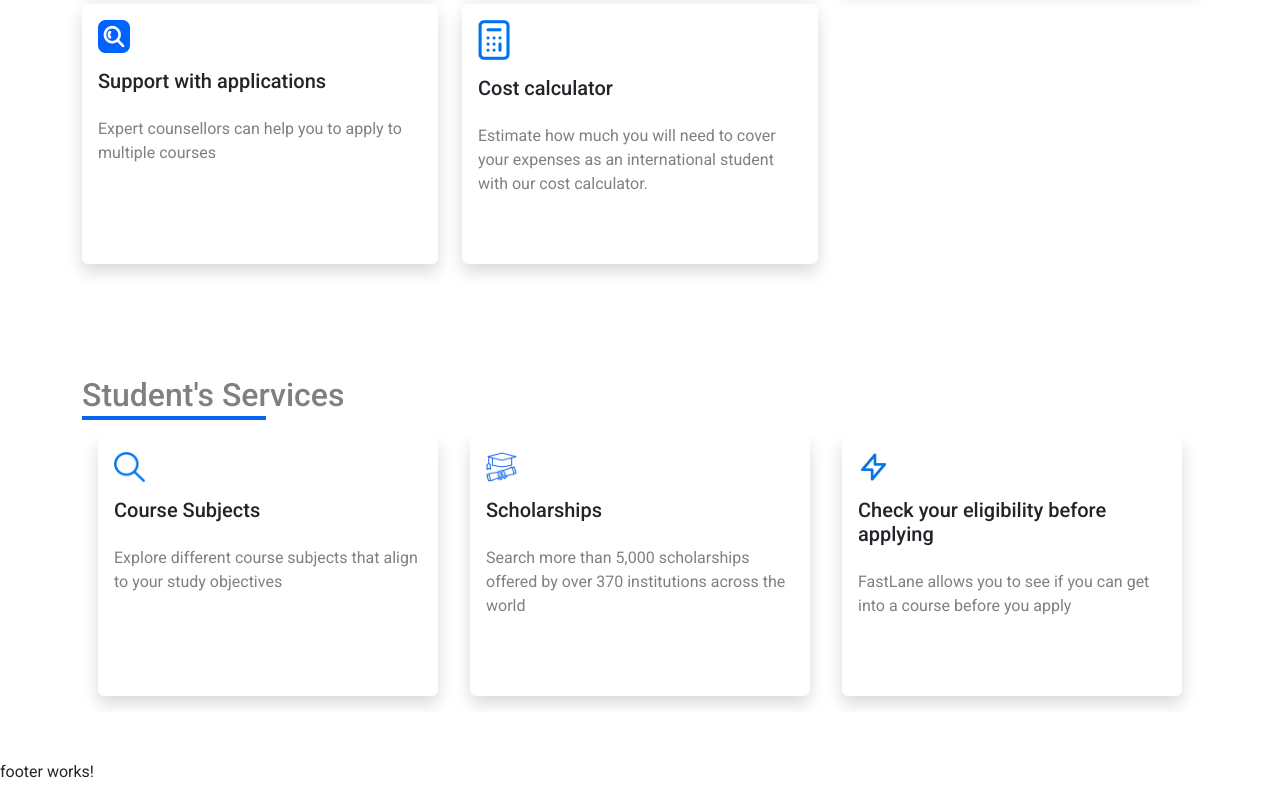
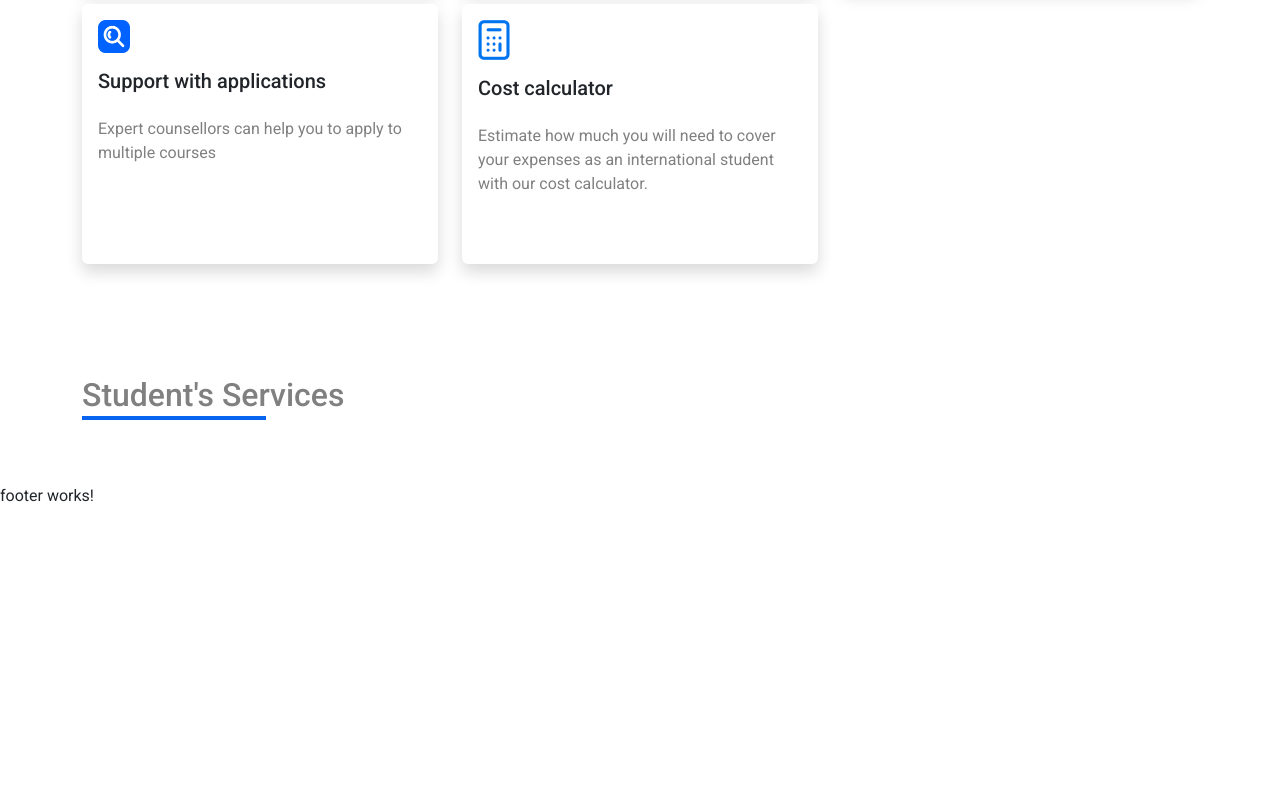
Before and after one commit to chandan3095/consultancy_angular, an Angular app: page / in a window 1280 px wide. Shown: the part 2473-3273 px from the top of the page. After the commit the page ends 2997 px from the top, so only its background shows below. Built offline with nearby package versions, Linux system fonts and the light colour scheme.

Commit message:
home page compete

```diff
--- a/src/app/pages/home/home.component.html
+++ b/src/app/pages/home/home.component.html
@@ -180,7 +180,7 @@
   <div class="container">
     <app-section-title title="Student's Services"></app-section-title>
 
-    <section-carousel [linkList]="linkList"></section-carousel>
+    <section-carousel [linkList]="studentServiceList"></section-carousel>
   </div>
 </section>
 <!-- students services  -->
--- a/src/app/pages/home/home.component.ts
+++ b/src/app/pages/home/home.component.ts
@@ -25,10 +25,13 @@ export class HomeComponent implements OnInit {
   whyUsList: { title: string; src: string }[] = [];
   serviceList: { title: string; image: string; description: string }[] = [];
   linkList: { title: string; image: string; description: string }[] = [];
+  studentServiceList: { title: string; image: string; description: string }[] =
+    [];
 
   ngOnInit(): void {
     this.whyUsList = (whyUsData as any).whyUsList;
     this.serviceList = (whyUsData as any).servicesList;
     this.linkList = (whyUsData as any).linksList;
+    this.studentServiceList = (whyUsData as any).studentServiceList;
   }
 }
```
